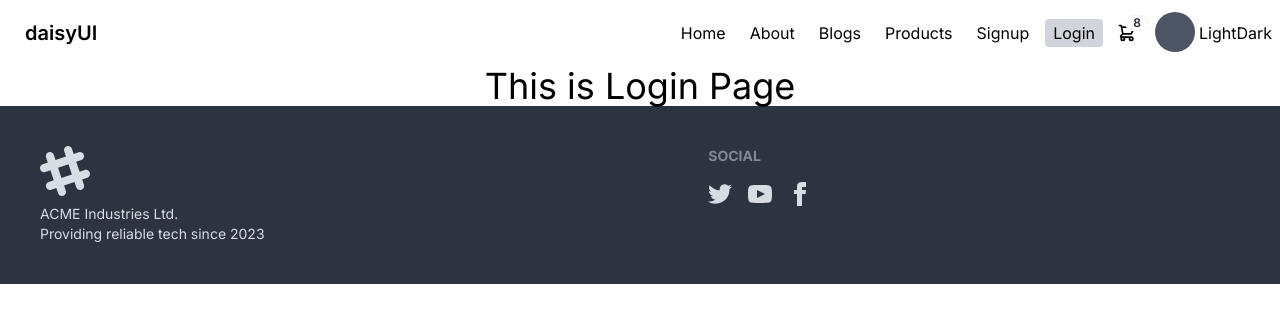
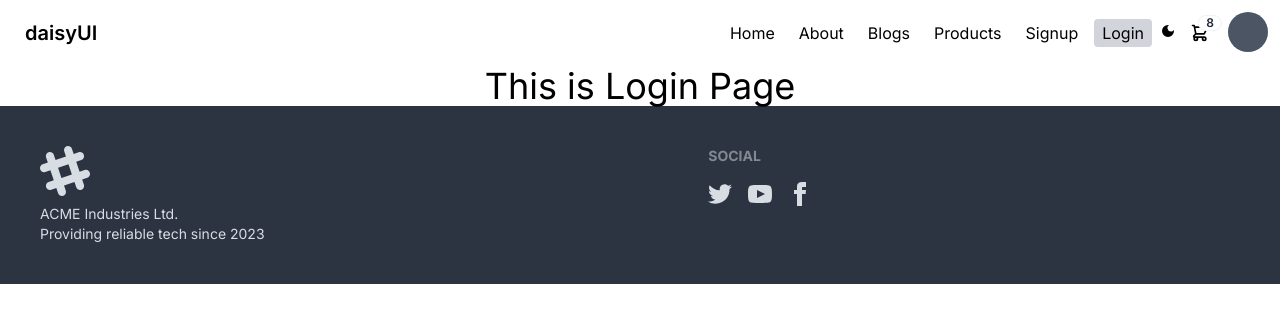
Before and after one commit to HasibUddin1/easy-shop-nextjs, a Next.js app: page /login in a window 1280 px wide. Shown: the top 322 px of the page. Built offline with nearby package versions, Linux system fonts and the light colour scheme.

Commit message:
added some changes on dark mode implementation

```diff
--- a/src/components/Navbar.jsx
+++ b/src/components/Navbar.jsx
@@ -31,6 +31,9 @@
                             >{navItem.title}</NavLink>
                         </li>)
                     }
+                    <li>
+                        <ThemeSwitcher />
+                    </li>
                 </ul>
             </div>
             <div className="flex-none">
@@ -69,9 +72,6 @@
                     </ul>
                 </div>
             </div>
-            <div>
-                <ThemeSwitcher />
-            </div>
         </div>
     );
 };
--- a/src/providers/ThemeSwitcher.jsx
+++ b/src/providers/ThemeSwitcher.jsx
@@ -3,6 +3,8 @@
 
 import { useTheme } from 'next-themes';
 import React, { useEffect, useState } from 'react';
+import { BsSun } from "react-icons/bs";
+import { MdDarkMode } from "react-icons/md";
 
 const ThemeSwitcher = () => {
 
@@ -19,10 +21,39 @@
 
     return (
         <div>
-            <button onClick={() => setTheme("light")}>Light</button>
-            <button onClick={() => setTheme("dark")}>Dark</button>
+            <div className=''>
+                {
+                    theme === 'dark' ?
+                        <button onClick={() => setTheme('light')} ><BsSun></BsSun></button> :
+                        <button onClick={() => setTheme('dark')}>
+                            <MdDarkMode></MdDarkMode>
+                        </button>
+                }
+            </div>
         </div>
     );
 };
 
 export default ThemeSwitcher;
+
+{/* <div>
+    <svg
+        className="swap-on h-9 w-9 fill-current"
+        xmlns="http://www.w3.org/2000/svg"
+        viewBox="0 0 24 24"
+        onClick={() => setTheme('light')}
+    >
+        <path d="M5.64,17l-.71.71a1,1,0,0,0,0,1.41,1,1,0,0,0,1.41,0l.71-.71A1,1,0,0,0,5.64,17ZM5,12a1,1,0,0,0-1-1H3a1,1,0,0,0,0,2H4A1,1,0,0,0,5,12Zm7-7a1,1,0,0,0,1-1V3a1,1,0,0,0-2,0V4A1,1,0,0,0,12,5ZM5.64,7.05a1,1,0,0,0,.7.29,1,1,0,0,0,.71-.29,1,1,0,0,0,0-1.41l-.71-.71A1,1,0,0,0,4.93,6.34Zm12,.29a1,1,0,0,0,.7-.29l.71-.71a1,1,0,1,0-1.41-1.41L17,5.64a1,1,0,0,0,0,1.41A1,1,0,0,0,17.66,7.34ZM21,11H20a1,1,0,0,0,0,2h1a1,1,0,0,0,0-2Zm-9,8a1,1,0,0,0-1,1v1a1,1,0,0,0,2,0V20A1,1,0,0,0,12,19ZM18.36,17A1,1,0,0,0,17,18.36l.71.71a1,1,0,0,0,1.41,0,1,1,0,0,0,0-1.41ZM12,6.5A5.5,5.5,0,1,0,17.5,12,5.51,5.51,0,0,0,12,6.5Zm0,9A3.5,3.5,0,1,1,15.5,12,3.5,3.5,0,0,1,12,15.5Z" />
+    </svg>
+</div> */}
+
+// <div>
+//     <svg
+//         className="swap-off h-9 w-9 fill-current"
+//         xmlns="http://www.w3.org/2000/svg"
+//         viewBox="0 0 24 24"
+//         onClick={() => setTheme('dark')}
+//     >
+//         <path d="M21.64,13a1,1,0,0,0-1.05-.14,8.05,8.05,0,0,1-3.37.73A8.15,8.15,0,0,1,9.08,5.49a8.59,8.59,0,0,1,.25-2A1,1,0,0,0,8,2.36,10.14,10.14,0,1,0,22,14.05,1,1,0,0,0,21.64,13Zm-9.5,6.69A8.14,8.14,0,0,1,7.08,5.22v.27A10.15,10.15,0,0,0,17.22,15.63a9.79,9.79,0,0,0,2.1-.22A8.11,8.11,0,0,1,12.14,19.73Z" />
+//     </svg>
+// </div>
--- a/tailwind.config.js
+++ b/tailwind.config.js
@@ -14,6 +14,5 @@
       },
     },
   },
-  darkMode: ['class', '[data-theme="dark"]'],
   plugins: [require("daisyui")],
 }
```
